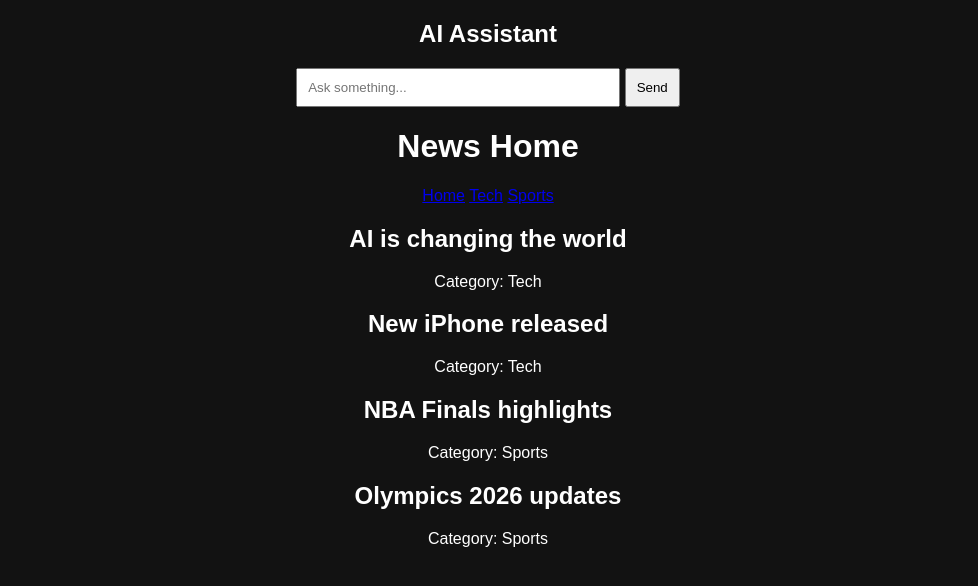
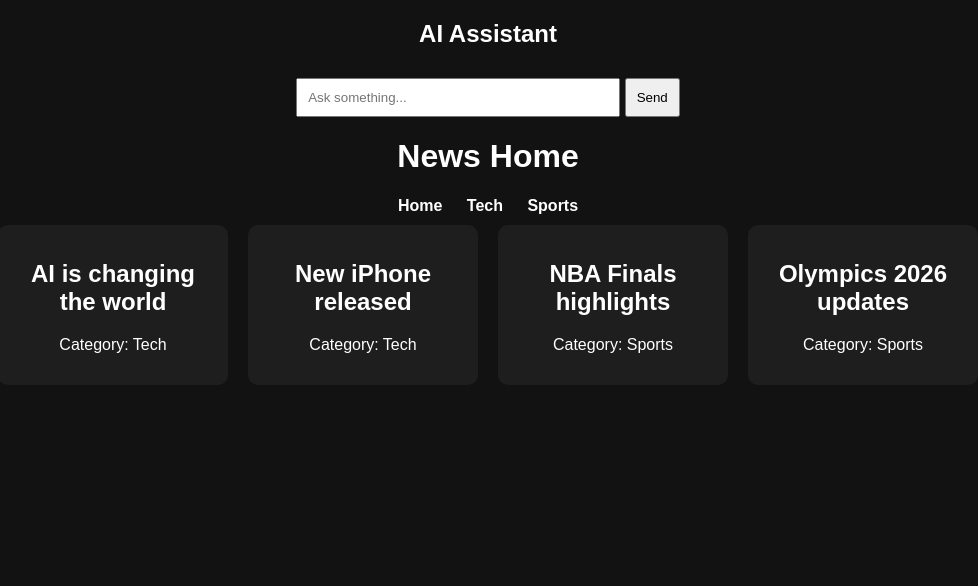
Before and after one commit to jkcer000/AppDev_Act2, a Flask app: page / in a window 1280 px wide. Shown: the top 586 px of the page, without its empty margins (152-1130 px from the left). Run offline with Flask 3, Linux system fonts and the light colour scheme.

Commit message:
Enhance CSS with navigation and card styles
Added navigation and card styles to enhance layout.

```diff
--- a/static/style.css
+++ b/static/style.css
@@ -5,9 +5,31 @@ body {
     color: white;
 }
 
+.nav a {
+    margin: 10px;
+    text-decoration: none;
+    color: white;
+    font-weight: bold;
+}
+
+.news-container {
+    display: flex;
+    justify-content: center;
+    flex-wrap: wrap;
+}
+
+.card {
+    background: #1e1e1e;
+    padding: 15px;
+    margin: 10px;
+    width: 200px;
+    border-radius: 10px;
+}
+
 input {
     padding: 10px;
     width: 300px;
+    margin-top: 10px;
 }
 
 button {
```
